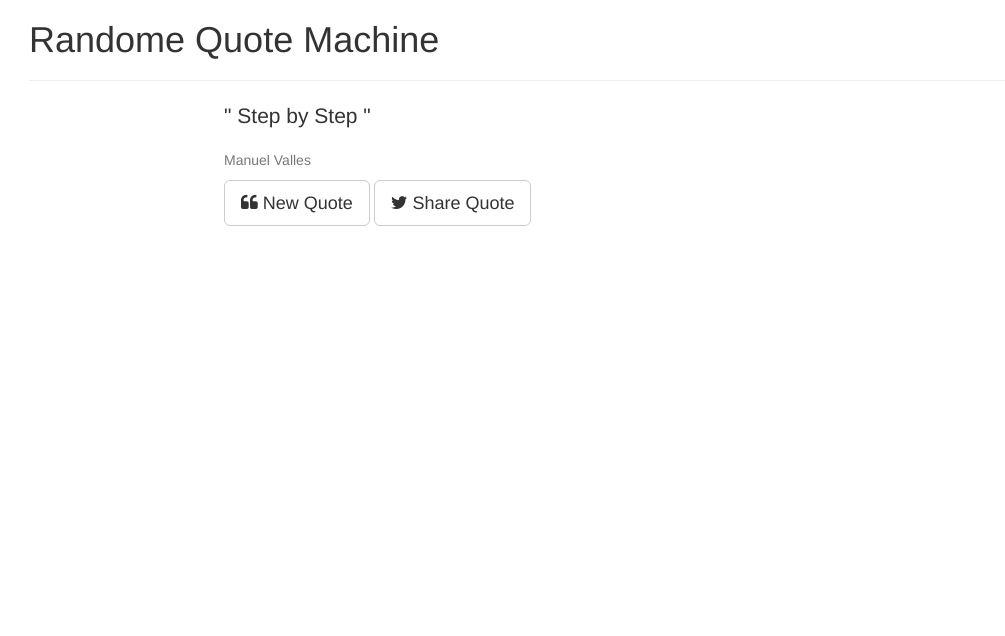
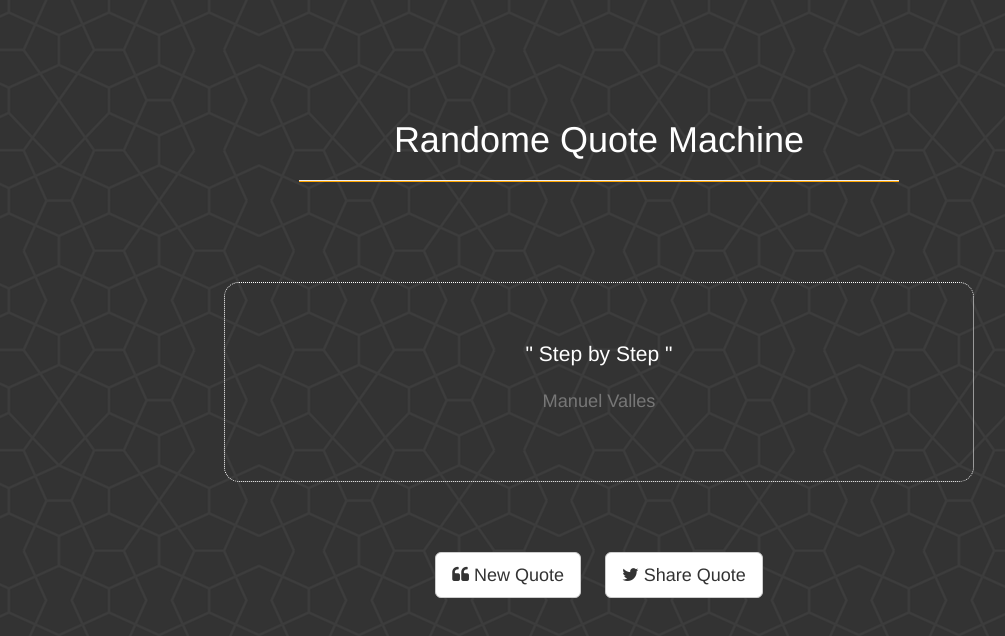
Before and after one commit to manuel-valles/quoteMachine, a plain HTML site: page index.html in a window 1280 px wide. Shown: the whole page, without its empty margins (41-1046 px from the left). Drawn offline with nearby package versions, Linux system fonts and the light colour scheme.

Commit message:
Fixed links

```diff
--- a/css/style.css
+++ b/css/style.css
@@ -1,5 +1,5 @@
 body{
-	background: url(img/pattern2.png) repeat;
+	background: url(../img/pattern2.png) repeat;
 	font-family: Helvetica, Arial, sans-serif;
 	color: white;
 }
--- a/index.html
+++ b/index.html
@@ -10,7 +10,7 @@
 	<!-- Font-Awesome CDN-->
 	<link href="https://maxcdn.bootstrapcdn.com/font-awesome/4.7.0/css/font-awesome.min.css" rel="stylesheet" integrity="sha384-wvfXpqpZZVQGK6TAh5PVlGOfQNHSoD2xbE+QkPxCAFlNEevoEH3Sl0sibVcOQVnN" crossorigin="anonymous">
 	<!-- CSS file - Order matter -->
-	<link rel="stylesheet" href="main.css">
+	<link rel="stylesheet" href="css/style.css">
 </head>
 <body>
 	<div class="container">
@@ -37,6 +37,6 @@
 	  integrity="sha256-hwg4gsxgFZhOsEEamdOYGBf13FyQuiTwlAQgxVSNgt4="
 	  crossorigin="anonymous"></script>
 	<!-- JavaScript -->
-	<script src="main.js"></script>
+	<script src="js/script.js"></script>
 </body>
 </html>
```
